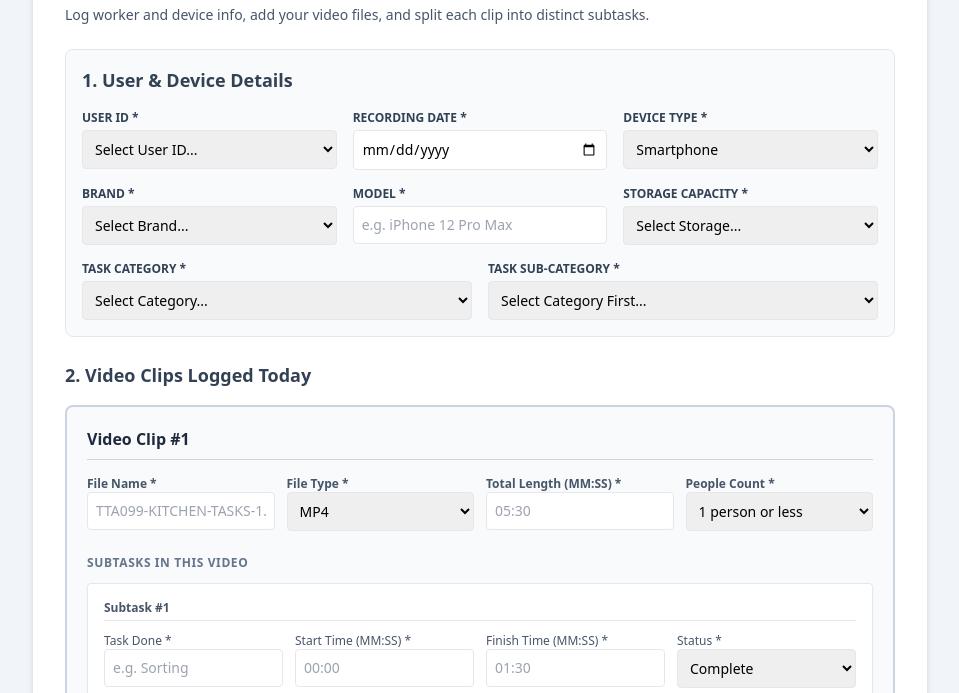
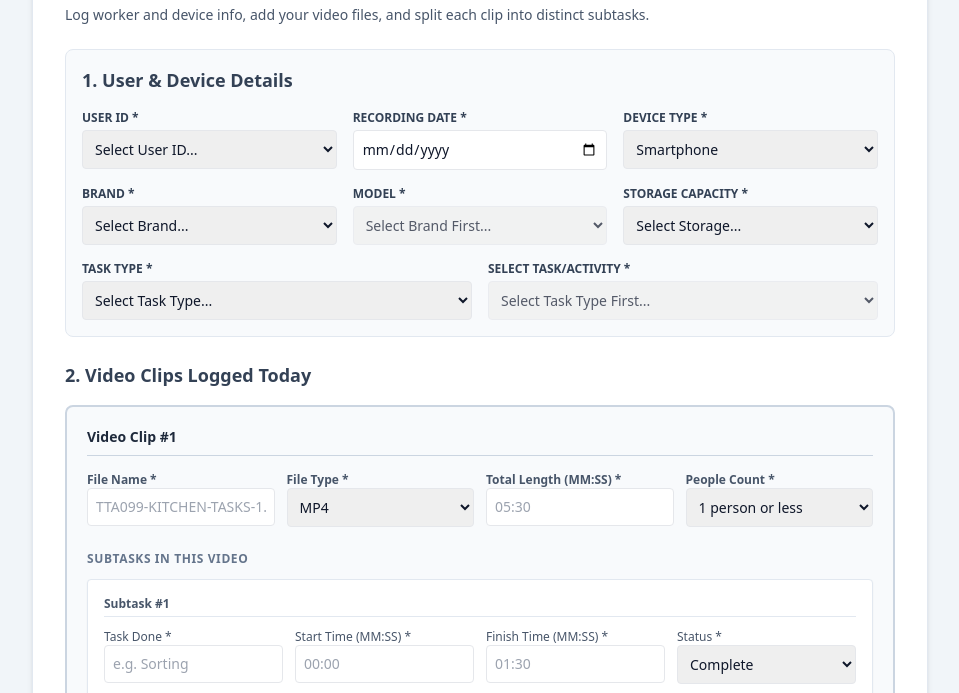
Before and after one commit to wanloq/meta-cap, a plain HTML site: page index.html in a window 1280 px wide. Shown: the part 100-793 px from the top of the page, without its empty margins (160-1119 px from the left). Drawn offline with nearby package versions, Linux system fonts and the light colour scheme.

Commit message:
Enhance index.html with dark mode and dynamic features
Updated HTML structure and styling for dark mode support, improved accessibility, and added dynamic model selection based on brand choice.

```diff
--- a/index.html
+++ b/index.html
@@ -5,59 +5,64 @@
   <meta name="viewport" content="width=device-width, initial-scale=1.0">
   <title>Daily Multi-Video Metadata Logger</title>
   <script src="https://cdn.tailwindcss.com"></script>
+  <script>
+    tailwind.config = {
+      darkMode: 'media',
+    }
+  </script>
 </head>
-<body class="bg-slate-100 min-h-screen py-8 px-4 font-sans">
+<body class="bg-slate-100 dark:bg-slate-900 text-slate-900 dark:text-slate-100 min-h-screen py-4 md:py-8 px-3 sm:px-6 font-sans transition-colors duration-200">
 
-  <div class="max-w-4xl mx-auto bg-white p-6 md:p-8 rounded-xl shadow-md border border-slate-200">
-    <h1 class="text-2xl font-bold text-slate-800 mb-2">Daily Multi-Video Metadata Logger</h1>
-    <p class="text-slate-600 mb-6 text-sm">Log worker and device info, add your video files, and split each clip into distinct subtasks.</p>
+  <div class="max-w-4xl mx-auto bg-white dark:bg-slate-800 p-4 sm:p-6 md:p-8 rounded-xl shadow-md border border-slate-200 dark:border-slate-700">
+    <h1 class="text-xl sm:text-2xl font-bold text-slate-800 dark:text-slate-100 mb-2">Daily Multi-Video Metadata Logger</h1>
+    <p class="text-slate-600 dark:text-slate-400 mb-6 text-xs sm:text-sm">Log worker and device info, add your video files, and split each clip into distinct subtasks.</p>
 
     <form id="loggerForm" class="space-y-6">
 
       <!-- SECTION 1: USER & DEVICE DETAILS -->
-      <div class="bg-slate-50 p-4 rounded-lg border border-slate-200 space-y-4">
-        <h2 class="text-lg font-semibold text-slate-700">1. User & Device Details</h2>
+      <div class="bg-slate-50 dark:bg-slate-800/50 p-4 rounded-lg border border-slate-200 dark:border-slate-700 space-y-4">
+        <h2 class="text-md sm:text-lg font-semibold text-slate-700 dark:text-slate-200">1. User & Device Details</h2>
 
-        <div class="grid grid-cols-1 md:grid-cols-3 gap-4">
+        <div class="grid grid-cols-1 sm:grid-cols-2 md:grid-cols-3 gap-4">
           <div>
-            <label class="block text-xs font-bold text-slate-700 uppercase mb-1">User ID *</label>
-            <select id="userId" required class="w-full p-2 text-sm border rounded focus:ring-2 focus:ring-blue-500 outline-none">
+            <label class="block text-xs font-bold text-slate-700 dark:text-slate-300 uppercase mb-1">User ID *</label>
+            <select id="userId" required class="w-full p-2 text-sm border rounded dark:bg-slate-700 dark:border-slate-600 dark:text-white focus:ring-2 focus:ring-blue-500 outline-none">
               <option value="">Select Your ID...</option>
             </select>
           </div>
           <div>
-            <label class="block text-xs font-bold text-slate-700 uppercase mb-1">Recording Date *</label>
-            <input type="date" id="recordingDate" required class="w-full p-2 text-sm border rounded focus:ring-2 focus:ring-blue-500 outline-none">
+            <label class="block text-xs font-bold text-slate-700 dark:text-slate-300 uppercase mb-1">Recording Date *</label>
+            <input type="date" id="recordingDate" required class="w-full p-2 text-sm border rounded dark:bg-slate-700 dark:border-slate-600 dark:text-white focus:ring-2 focus:ring-blue-500 outline-none">
           </div>
           <div>
-            <label class="block text-xs font-bold text-slate-700 uppercase mb-1">Device Type *</label>
-            <select id="deviceType" class="w-full p-2 text-sm border rounded focus:ring-2 focus:ring-blue-500 outline-none">
+            <label class="block text-xs font-bold text-slate-700 dark:text-slate-300 uppercase mb-1">Device Type *</label>
+            <select id="deviceType" class="w-full p-2 text-sm border rounded dark:bg-slate-700 dark:border-slate-600 dark:text-white focus:ring-2 focus:ring-blue-500 outline-none">
               <option>Smartphone</option>
               <option>Other</option>
             </select>
           </div>
         </div>
 
-        <div class="grid grid-cols-1 md:grid-cols-3 gap-4">
+        <div class="grid grid-cols-1 sm:grid-cols-2 md:grid-cols-3 gap-4">
           <div>
-            <label class="block text-xs font-bold text-slate-700 uppercase mb-1">Brand *</label>
-            <select id="brand" required class="w-full p-2 text-sm border rounded focus:ring-2 focus:ring-blue-500 outline-none">
+            <label class="block text-xs font-bold text-slate-700 dark:text-slate-300 uppercase mb-1">Brand *</label>
+            <select id="brand" required class="w-full p-2 text-sm border rounded dark:bg-slate-700 dark:border-slate-600 dark:text-white focus:ring-2 focus:ring-blue-500 outline-none">
               <option value="">Select Brand...</option>
-              <option>Samsung</option>
-              <option>iPhone</option>
-              <option>Other</option>
+              <option value="Samsung">Samsung</option>
+              <option value="iPhone">iPhone</option>
+              <option value="Pixel">Pixel</option>
             </select>
           </div>
           <div>
-            <label class="block text-xs font-bold text-slate-700 uppercase mb-1">Model *</label>
-            <input type="text" id="model" placeholder="e.g. iPhone 12 Pro Max" required class="w-full p-2 text-sm border rounded">
+            <label class="block text-xs font-bold text-slate-700 dark:text-slate-300 uppercase mb-1">Model *</label>
+            <select id="model" required disabled class="w-full p-2 text-sm border rounded dark:bg-slate-700 dark:border-slate-600 dark:text-white focus:ring-2 focus:ring-blue-500 outline-none">
+              <option value="">Select Brand First...</option>
+            </select>
           </div>
           <div>
-            <label class="block text-xs font-bold text-slate-700 uppercase mb-1">Storage Capacity *</label>
-            <select id="storage" required class="w-full p-2 text-sm border rounded focus:ring-2 focus:ring-blue-500 outline-none">
+            <label class="block text-xs font-bold text-slate-700 dark:text-slate-300 uppercase mb-1">Storage Capacity *</label>
+            <select id="storage" required class="w-full p-2 text-sm border rounded dark:bg-slate-700 dark:border-slate-600 dark:text-white focus:ring-2 focus:ring-blue-500 outline-none">
               <option value="">Select Storage...</option>
-              <option>64GB</option>
-              <option>128GB</option>
               <option>256GB</option>
               <option>512GB</option>
               <option>1TB</option>
@@ -67,15 +72,17 @@
 
         <div class="grid grid-cols-1 md:grid-cols-2 gap-4">
           <div>
-            <label class="block text-xs font-bold text-slate-700 uppercase mb-1">Task Category *</label>
-            <select id="taskCategory" required class="w-full p-2 text-sm border rounded focus:ring-2 focus:ring-blue-500 outline-none">
-              <option value="">Select Category...</option>
+            <label class="block text-xs font-bold text-slate-700 dark:text-slate-300 uppercase mb-1">Task Type *</label>
+            <select id="taskType" required class="w-full p-2 text-sm border rounded dark:bg-slate-700 dark:border-slate-600 dark:text-white focus:ring-2 focus:ring-blue-500 outline-none">
+              <option value="">Select Task Type...</option>
+              <option value="Residential">Residential</option>
+              <option value="Commercial">Commercial</option>
             </select>
           </div>
           <div>
-            <label class="block text-xs font-bold text-slate-700 uppercase mb-1">Task Sub-Category *</label>
-            <select id="taskSubCategory" required class="w-full p-2 text-sm border rounded focus:ring-2 focus:ring-blue-500 outline-none">
-              <option value="">Select Sub-Category...</option>
+            <label class="block text-xs font-bold text-slate-700 dark:text-slate-300 uppercase mb-1">Select Task/Activity *</label>
+            <select id="taskActivity" required disabled class="w-full p-2 text-sm border rounded dark:bg-slate-700 dark:border-slate-600 dark:text-white focus:ring-2 focus:ring-blue-500 outline-none">
+              <option value="">Select Task Type First...</option>
             </select>
           </div>
         </div>
@@ -83,22 +90,21 @@
 
       <!-- SECTION 2: VIDEO CLIPS & NESTED SUBTASKS -->
       <div class="space-y-4">
-        <h2 class="text-lg font-semibold text-slate-700">2. Video Clips Logged Today</h2>
+        <h2 class="text-md sm:text-lg font-semibold text-slate-700 dark:text-slate-200">2. Video Clips Logged Today</h2>
 
         <div id="videoContainer" class="space-y-6">
           <!-- Dynamic Video Cards appended here -->
         </div>
 
-        <!-- Add Another Video Button at the bottom -->
         <div class="pt-2">
-          <button type="button" onclick="addVideoCard()" class="w-full bg-slate-200 hover:bg-slate-300 text-slate-800 font-semibold py-2.5 px-4 rounded-lg border border-slate-300 transition flex items-center justify-center gap-2">
+          <button type="button" onclick="addVideoCard()" class="w-full bg-slate-200 hover:bg-slate-300 dark:bg-slate-700 dark:hover:bg-slate-600 text-slate-800 dark:text-slate-100 font-semibold py-2.5 px-4 rounded-lg border border-slate-300 dark:border-slate-600 transition flex items-center justify-center gap-2">
             <span>+</span> Add Another Video
           </button>
         </div>
       </div>
 
       <!-- SUBMIT BUTTON -->
-      <div class="pt-4 border-t border-slate-200">
+      <div class="pt-4 border-t border-slate-200 dark:border-slate-700">
         <button type="submit" id="submitBtn" class="w-full bg-emerald-600 hover:bg-emerald-700 text-white font-bold py-3 px-4 rounded-lg shadow transition">
           Submit Log
         </button>
@@ -109,7 +115,7 @@
   <script>
   const SCRIPT_URL = 'https://script.google.com/macros/s/AKfycbz4NKQUjIbHLCOEq2KyKFcnLLDWvfzDb7jitgnFU3PrKKkeAslIigWE43BMtPwhMj0x/exec';
 
-  // 1. PRE-POPULATE USER ID DROPDOWN (TTA001 to TTA100)
+  // 1. PRE-POPULATE USER ID DROPDOWN
   const userSelect = document.getElementById('userId');
   if (userSelect) {
     userSelect.innerHTML = '<option value="">Select User ID...</option>';
@@ -119,55 +125,75 @@
     }
   }
 
-  // 2. FETCH CATEGORIES FROM EXTERNAL JSON FILE
-  let categoryMap = {};
-  const catSelect = document.getElementById('taskCategory');
-  const subCatSelect = document.getElementById('taskSubCategory');
+  // 2. DYNAMIC MODEL SELECTION (> Galaxy S21, iPhone 12, Pixel 7)
+  const modelsByBrand = {
+    Samsung: ['Galaxy S22', 'Galaxy S22+', 'Galaxy S22 Ultra', 'Galaxy S23', 'Galaxy S23+', 'Galaxy S23 Ultra', 'Galaxy S24', 'Galaxy S24 Ultra', 'Galaxy Z Fold 5', 'Galaxy Z Flip 5'],
+    iPhone: ['iPhone 13', 'iPhone 13 Pro', 'iPhone 13 Pro Max', 'iPhone 14', 'iPhone 14 Pro', 'iPhone 14 Pro Max', 'iPhone 15', 'iPhone 15 Pro', 'iPhone 15 Pro Max', 'iPhone 16', 'iPhone 16 Pro Max'],
+    Pixel: ['Pixel 8', 'Pixel 8 Pro', 'Pixel 8a', 'Pixel 9', 'Pixel 9 Pro', 'Pixel 9 Pro XL', 'Pixel Fold']
+  };
 
-  fetch('categories.json')
-    .then(response => {
-      if (!response.ok) {
-        throw new Error('Failed to load categories.json file');
+  const brandSelect = document.getElementById('brand');
+  const modelSelect = document.getElementById('model');
+
+  brandSelect.addEventListener('change', function() {
+    const selectedBrand = this.value;
+    modelSelect.innerHTML = '';
+
+    if (selectedBrand && modelsByBrand[selectedBrand]) {
+      modelSelect.add(new Option('Select Model...', ''));
+      modelsByBrand[selectedBrand].forEach(m => modelSelect.add(new Option(m, m)));
+      modelSelect.disabled = false;
+    } else {
+      modelSelect.add(new Option('Select Brand First...', ''));
+      modelSelect.disabled = true;
     }
-      return response.json();
+  });
+
+  // 3. TASK TYPE AND EXTERNALLY LINKED JSON LOADING
+  const taskTypeSelect = document.getElementById('taskType');
+  const taskActivitySelect = document.getElementById('taskActivity');
+
+  taskTypeSelect.addEventListener('change', function() {
+    const type = this.value;
+    taskActivitySelect.innerHTML = '';
+
+    if (!type) {
+      taskActivitySelect.add(new Option('Select Task Type First...', ''));
+      taskActivitySelect.disabled = true;
+      return;
+    }
+
+    const jsonFile = type === 'Residential' ? 'residential_tasks.json' : 'commercial_tasks.json';
+
+    fetch(jsonFile)
+      .then(res => {
+        if (!res.ok) throw new Error('Could not load task file');
+        return res.json();
       })
       .then(data => {
-      categoryMap = data;
+        taskActivitySelect.add(new Option('Select Task/Activity...', ''));
 
-      // Reset dropdowns
-      catSelect.innerHTML = '<option value="">Select Category...</option>';
-      subCatSelect.innerHTML = '<option value="">Select Category First...</option>';
+        Object.keys(data).forEach(groupHeader => {
+          const optgroup = document.createElement('optgroup');
+          optgroup.label = groupHeader;
 
-      // Populate Category Dropdown
-      Object.keys(categoryMap).forEach(category => {
-        catSelect.add(new Option(category, category));
-      });
-    })
-    .catch(error => {
-      console.error('Error loading external categories file:', error);
-      if (catSelect) catSelect.innerHTML = '<option value="">Error loading categories</option>';
+          data[groupHeader].forEach(activity => {
+            const option = document.createElement('option');
+            option.value = `${groupHeader} - ${activity}`;
+            option.textContent = activity;
+            optgroup.appendChild(option);
           });
 
-  // 3. LISTEN FOR CATEGORY SELECTION CHANGE
-  if (catSelect) {
-    catSelect.addEventListener('change', function() {
-      const selectedCategory = this.value;
+          taskActivitySelect.appendChild(optgroup);
+        });
 
-      // Clear subcategory choices
-      subCatSelect.innerHTML = '';
-
-      if (selectedCategory && categoryMap[selectedCategory]) {
-        subCatSelect.add(new Option('Select Sub-Category...', ''));
-        categoryMap[selectedCategory].forEach(subCat => {
-          subCatSelect.add(new Option(subCat, subCat));
+        taskActivitySelect.disabled = false;
+      })
+      .catch(err => {
+        console.error('Error fetching tasks:', err);
+        taskActivitySelect.innerHTML = '<option value="">Failed to load activities</option>';
       });
-        subCatSelect.disabled = false;
-      } else {
-        subCatSelect.add(new Option('Select Category First...', ''));
-        subCatSelect.disabled = true;
-      }
   });
-  }
 
   // 4. DYNAMIC VIDEO CARDS & SUBTASKS MANAGEMENT
   let videoCount = 0;
@@ -177,35 +203,34 @@
     const vId = videoCount;
     const container = document.getElementById('videoContainer');
     const card = document.createElement('div');
-    card.className = 'video-card bg-slate-50 p-5 rounded-lg border-2 border-slate-300 space-y-4 relative';
+    card.className = 'video-card bg-slate-50 dark:bg-slate-800/40 p-4 sm:p-5 rounded-lg border-2 border-slate-300 dark:border-slate-700 space-y-4 relative';
     card.id = `videoCard_${vId}`;
 
     card.innerHTML = `
-      <div class="flex justify-between items-center border-b pb-2 border-slate-300">
-        <span class="font-bold text-md text-slate-800">Video Clip #${vId}</span>
-        ${vId > 1 ? `<button type="button" onclick="removeVideoCard(${vId})" class="text-red-600 text-xs font-semibold hover:underline">Delete Video Clip</button>` : ''}
+      <div class="flex justify-between items-center border-b pb-2 border-slate-300 dark:border-slate-700">
+        <span class="font-bold text-sm sm:text-md text-slate-800 dark:text-slate-200">Video Clip #${vId}</span>
+        ${vId > 1 ? `<button type="button" onclick="removeVideoCard(${vId})" class="text-red-600 dark:text-red-400 text-xs font-semibold hover:underline">Delete Video Clip</button>` : ''}
       </div>
 
-      <!-- MAIN VIDEO PROPERTIES (CONSTANT) -->
-      <div class="grid grid-cols-1 md:grid-cols-4 gap-3">
+      <div class="grid grid-cols-1 sm:grid-cols-2 md:grid-cols-4 gap-3">
         <div>
-          <label class="block text-xs font-semibold text-slate-600">File Name *</label>
-          <input type="text" name="fileName" placeholder="TTA099-KITCHEN-TASKS-1.MP4" required class="w-full p-2 text-sm border rounded">
+          <label class="block text-xs font-semibold text-slate-600 dark:text-slate-400">File Name *</label>
+          <input type="text" name="fileName" placeholder="TTA099-KITCHEN-TASKS-1.MP4" required class="w-full p-2 text-sm border rounded dark:bg-slate-700 dark:border-slate-600 dark:text-white">
         </div>
         <div>
-          <label class="block text-xs font-semibold text-slate-600">File Type *</label>
-          <select name="fileType" class="w-full p-2 text-sm border rounded">
+          <label class="block text-xs font-semibold text-slate-600 dark:text-slate-400">File Type *</label>
+          <select name="fileType" class="w-full p-2 text-sm border rounded dark:bg-slate-700 dark:border-slate-600 dark:text-white">
             <option>MP4</option>
             <option>MOV</option>
           </select>
         </div>
         <div>
-          <label class="block text-xs font-semibold text-slate-600">Total Length (MM:SS) *</label>
-          <input type="text" name="length" placeholder="05:30" required class="w-full p-2 text-sm border rounded">
+          <label class="block text-xs font-semibold text-slate-600 dark:text-slate-400">Total Length (MM:SS) *</label>
+          <input type="text" name="length" placeholder="05:30" required class="w-full p-2 text-sm border rounded dark:bg-slate-700 dark:border-slate-600 dark:text-white">
         </div>
         <div>
-          <label class="block text-xs font-semibold text-slate-600">People Count *</label>
-          <select name="peopleCount" class="w-full p-2 text-sm border rounded">
+          <label class="block text-xs font-semibold text-slate-600 dark:text-slate-400">People Count *</label>
+          <select name="peopleCount" class="w-full p-2 text-sm border rounded dark:bg-slate-700 dark:border-slate-600 dark:text-white">
             <option>1 person or less</option>
             <option>2 people</option>
             <option>3 people or more</option>
@@ -213,21 +238,17 @@
         </div>
       </div>
 
-      <!-- SUBTASKS SECTION -->
       <div class="space-y-3 pt-2">
         <div class="flex justify-between items-center">
-          <span class="text-xs font-bold uppercase tracking-wider text-slate-500">Subtasks in this Video</span>
-
+          <span class="text-xs font-bold uppercase tracking-wider text-slate-500 dark:text-slate-400">Subtasks in this Video</span>
         </div>
 
-        <div id="subtaskContainer_${vId}" class="space-y-3">
-          <!-- Dynamic Subtasks inserted here -->
-        </div>
-		<button type="button" onclick="addSubtaskCard(${vId})" class="text-xs bg-blue-100 text-blue-700 hover:bg-blue-200 px-2.5 py-1 rounded font-semibold transition">+ Add Subtask</button>
+        <div id="subtaskContainer_${vId}" class="space-y-3"></div>
+        <button type="button" onclick="addSubtaskCard(${vId})" class="text-xs bg-blue-100 dark:bg-blue-900/50 text-blue-700 dark:text-blue-300 hover:bg-blue-200 dark:hover:bg-blue-900 px-2.5 py-1 rounded font-semibold transition">+ Add Subtask</button>
       </div>
     `;
     container.appendChild(card);
-    addSubtaskCard(vId); // Add default subtask 1 for this video
+    addSubtaskCard(vId);
   }
 
   function removeVideoCard(id) {
@@ -241,21 +262,21 @@
 
     const subCount = subContainer.children.length + 1;
     const subCard = document.createElement('div');
-    subCard.className = 'subtask-card bg-white p-4 rounded border border-slate-200 space-y-3 shadow-sm';
+    subCard.className = 'subtask-card bg-white dark:bg-slate-700/60 p-3 sm:p-4 rounded border border-slate-200 dark:border-slate-600 space-y-3 shadow-sm';
 
     subCard.innerHTML = `
-      <div class="flex justify-between items-center border-b pb-1">
-        <span class="text-xs font-bold text-slate-600">Subtask #${subCount}</span>
-        ${subCount > 1 ? `<button type="button" onclick="this.closest('.subtask-card').remove()" class="text-red-500 text-xs hover:underline">Remove Subtask</button>` : ''}
+      <div class="flex justify-between items-center border-b pb-1 border-slate-200 dark:border-slate-600">
+        <span class="text-xs font-bold text-slate-600 dark:text-slate-300">Subtask #${subCount}</span>
+        ${subCount > 1 ? `<button type="button" onclick="this.closest('.subtask-card').remove()" class="text-red-500 dark:text-red-400 text-xs hover:underline">Remove Subtask</button>` : ''}
       </div>
 
-      <div class="grid grid-cols-1 md:grid-cols-4 gap-3">
-        <div><label class="block text-xs text-slate-600">Task Done *</label><input type="text" name="taskRecorded" placeholder="e.g. Sorting" required class="w-full p-2 text-sm border rounded"></div>
-        <div><label class="block text-xs text-slate-600">Start Time (MM:SS) *</label><input type="text" name="startTime" placeholder="00:00" required class="w-full p-2 text-sm border rounded"></div>
-        <div><label class="block text-xs text-slate-600">Finish Time (MM:SS) *</label><input type="text" name="finishTime" placeholder="01:30" required class="w-full p-2 text-sm border rounded"></div>
+      <div class="grid grid-cols-1 sm:grid-cols-2 md:grid-cols-4 gap-3">
+        <div><label class="block text-xs text-slate-600 dark:text-slate-400">Task Done *</label><input type="text" name="taskRecorded" placeholder="e.g. Sorting" required class="w-full p-2 text-sm border rounded dark:bg-slate-800 dark:border-slate-600 dark:text-white"></div>
+        <div><label class="block text-xs text-slate-600 dark:text-slate-400">Start Time (MM:SS) *</label><input type="text" name="startTime" placeholder="00:00" required class="w-full p-2 text-sm border rounded dark:bg-slate-800 dark:border-slate-600 dark:text-white"></div>
+        <div><label class="block text-xs text-slate-600 dark:text-slate-400">Finish Time (MM:SS) *</label><input type="text" name="finishTime" placeholder="01:30" required class="w-full p-2 text-sm border rounded dark:bg-slate-800 dark:border-slate-600 dark:text-white"></div>
         <div>
-          <label class="block text-xs text-slate-600">Status *</label>
-          <select name="status" class="w-full p-2 text-sm border rounded">
+          <label class="block text-xs text-slate-600 dark:text-slate-400">Status *</label>
+          <select name="status" class="w-full p-2 text-sm border rounded dark:bg-slate-800 dark:border-slate-600 dark:text-white">
             <option>Complete</option>
             <option>Interrupted/Incomplete</option>
             <option>Continued in another videoclip</option>
@@ -263,23 +284,22 @@
         </div>
       </div>
 
-      <div class="grid grid-cols-1 md:grid-cols-2 gap-3">
-        <div><label class="block text-xs text-slate-600">Unique Objects (Separated by commas)</label><input type="text" name="uniqueObjects" placeholder="knife, cutting board, bowl" class="w-full p-2 text-sm border rounded"></div>
-        <div><label class="block text-xs text-slate-600">Dynamic Objects (Separated by commas)</label><input type="text" name="dynamicObjects" placeholder="water, soap foam" class="w-full p-2 text-sm border rounded"></div>
+      <div class="grid grid-cols-1 sm:grid-cols-2 gap-3">
+        <div><label class="block text-xs text-slate-600 dark:text-slate-400">Unique Objects</label><input type="text" name="uniqueObjects" placeholder="knife, cutting board" class="w-full p-2 text-sm border rounded dark:bg-slate-800 dark:border-slate-600 dark:text-white"></div>
+        <div><label class="block text-xs text-slate-600 dark:text-slate-400">Dynamic Objects</label><input type="text" name="dynamicObjects" placeholder="water, soap foam" class="w-full p-2 text-sm border rounded dark:bg-slate-800 dark:border-slate-600 dark:text-white"></div>
       </div>
 
       <div>
-        <label class="block text-xs text-slate-600">Task Description</label>
-        <textarea name="description" rows="2" placeholder="Describe the specific action performed..." class="w-full p-2 text-sm border rounded"></textarea>
+        <label class="block text-xs text-slate-600 dark:text-slate-400">Task Description</label>
+        <textarea name="description" rows="2" placeholder="Describe specific action..." class="w-full p-2 text-sm border rounded dark:bg-slate-800 dark:border-slate-600 dark:text-white"></textarea>
       </div>
     `;
     subContainer.appendChild(subCard);
   }
 
-  // Add initial video card on load
   addVideoCard();
 
-  // 5. FORM SUBMISSION LISTENER
+  // 5. FORM SUBMISSION
   document.getElementById('loggerForm').addEventListener('submit', function(e) {
     e.preventDefault();
     const btn = document.getElementById('submitBtn');
@@ -293,8 +313,8 @@
       brand: document.getElementById('brand').value,
       model: document.getElementById('model').value,
       storage: document.getElementById('storage').value,
-      taskCategory: document.getElementById('taskCategory').value,
-      taskSubCategory: document.getElementById('taskSubCategory').value
+      taskType: document.getElementById('taskType').value,
+      taskActivity: document.getElementById('taskActivity').value
     };
 
     const videoCards = document.querySelectorAll('.video-card');
@@ -326,13 +346,10 @@
       body: JSON.stringify({ commonInfo, videos })
     }).then(() => {
       alert('All metadata entries and subtasks successfully logged!');
-
-      // Update submit button state without refreshing page
       btn.disabled = false;
       btn.innerText = 'Submit Another Batch for Today';
       btn.classList.remove('bg-emerald-600', 'hover:bg-emerald-700');
       btn.classList.add('bg-blue-600', 'hover:bg-blue-700');
-
     }).catch(err => {
       alert('Error submitting data: ' + err);
       btn.disabled = false;
```
Lines whose indentation alone changed are shown as unchanged.
